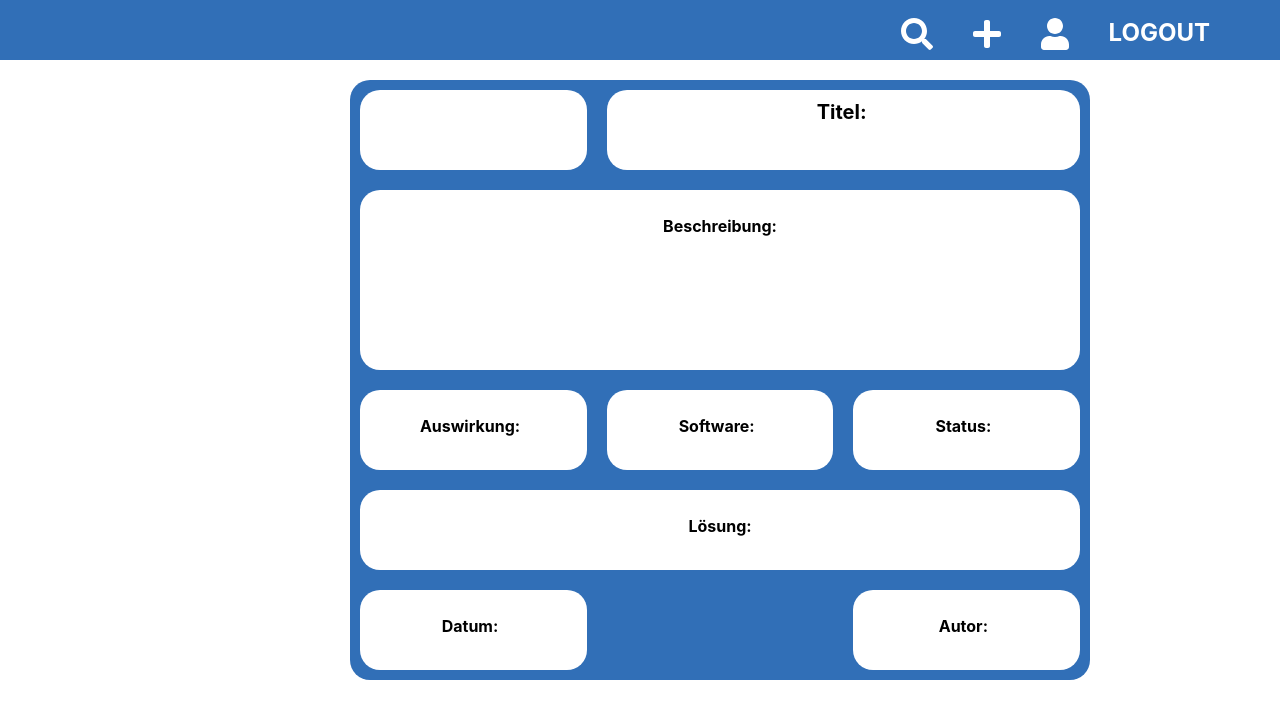
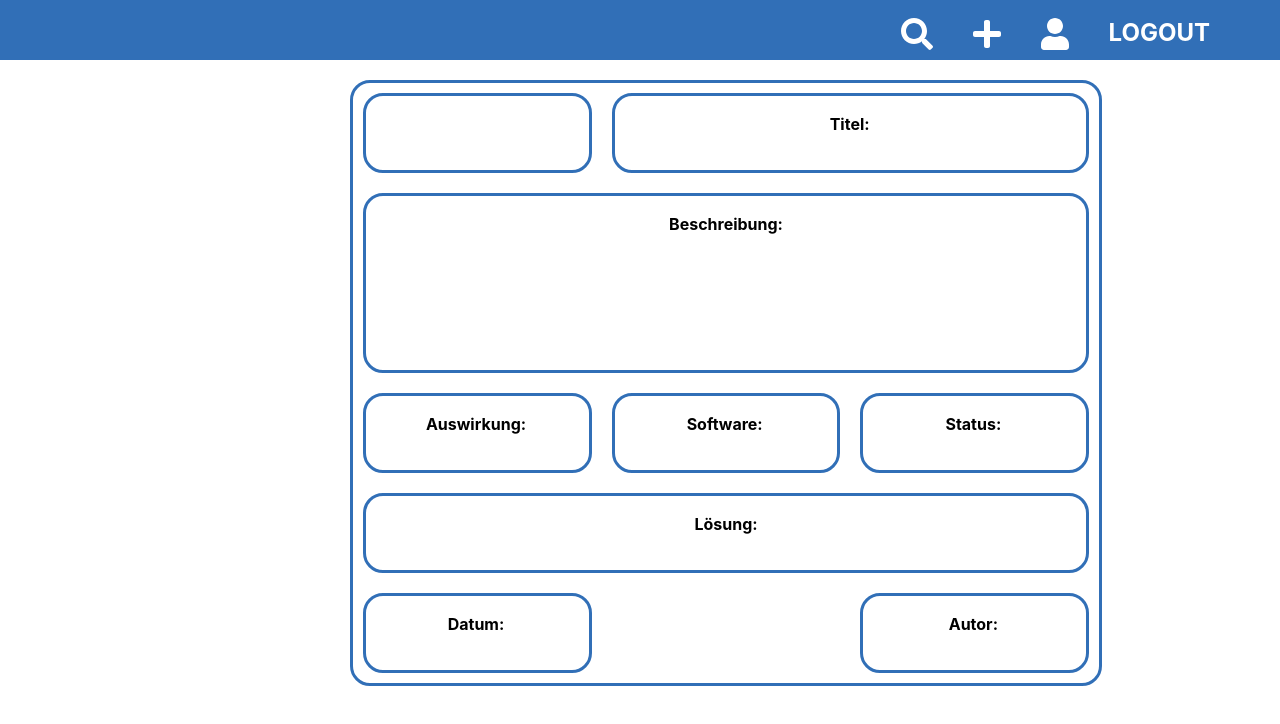
Before and after one commit to HuSchKa2020/Studienarbeit, a React (Create React App) app in the folder client/: page /fehler/ansicht/1 in a window 1280 px wide. Shown: the top 724 px of the page. Built offline with nearby package versions, Linux system fonts and the light colour scheme; no server answers.

Commit message:
Einzelansicht überarbeitet
bissl schlichter und besser zentriert

```diff
--- a/client/src/components/EinzelnerFehler.js
+++ b/client/src/components/EinzelnerFehler.js
@@ -37,13 +37,13 @@ const Fehler = () => {
   return (
     <article className="grid-box">
       <div className="box-ID">
-        <p>{fehler.fehlerid}</p>
+        <p id="einzelFehlerID">{fehler.fehlerid}</p>
       </div>
       <div className="box-Titel">
-        <h2 id="einzelFehlerTitel">
-          Titel: <br />
+        <p id="einzelFehlerTitel">
+          <b> Titel:</b> <br />
           {fehler.titel}
-        </h2>
+        </p>
       </div>
       <div className="box-Beschreibung">
         <p id="beschreibung">
--- a/client/src/components/Fehleransicht.css
+++ b/client/src/components/Fehleransicht.css
@@ -4,8 +4,9 @@
   margin-left: 350px;
   margin-top: 20px;
   border-radius: 20px;
+  border-color: #316fb7;
+  border-style: solid;
 
-  background: #316fb7;
   display: grid;
   grid-template-columns: 1fr 1fr 1fr;
   grid-template-rows: 100px 200px 100px 100px 100px;
@@ -18,13 +19,17 @@
 }
 
 p {
+  margin-top: 8px;
   text-align: center;
 }
 
 #einzelFehlerTitel {
   text-align: center;
   width: 450px;
-  font-size: 20px;
+}
+
+#einzelFehlerID {
+  margin-top: 16px;
 }
 
 #beschreibung {
@@ -36,7 +41,9 @@ p {
 }
 
 .box-ID {
-  background: white;
+  border-style: solid;
+  border-radius: 10px;
+  border-color: #316fb7;
   grid-area: id;
   margin: 10px;
   border-radius: 20px;
@@ -44,6 +51,9 @@ p {
 }
 
 .box-Titel {
+  border-style: solid;
+  border-radius: 10px;
+  border-color: #316fb7;
   background: white;
   grid-area: titel;
   margin: 10px;
@@ -51,6 +61,9 @@ p {
 }
 
 .box-Beschreibung {
+  border-style: solid;
+  border-radius: 10px;
+  border-color: #316fb7;
   background: white;
   grid-area: beschreibung;
   margin: 10px;
@@ -58,6 +71,9 @@ p {
 }
 
 .box-Software {
+  border-style: solid;
+  border-radius: 10px;
+  border-color: #316fb7;
   background: white;
   grid-area: software;
   margin: 10px;
@@ -66,6 +82,9 @@ p {
 }
 
 .box-Auswirkung {
+  border-style: solid;
+  border-radius: 10px;
+  border-color: #316fb7;
   background: white;
   grid-area: auswirkung;
   margin: 10px;
@@ -74,6 +93,9 @@ p {
 }
 
 .box-Status {
+  border-style: solid;
+  border-radius: 10px;
+  border-color: #316fb7;
   background: white;
   grid-area: status;
   margin: 10px;
@@ -82,6 +104,9 @@ p {
 }
 
 .box-Loesung {
+  border-style: solid;
+  border-radius: 10px;
+  border-color: #316fb7;
   background: white;
   grid-area: loesung;
   margin: 10px;
@@ -90,6 +115,9 @@ p {
 }
 
 .box-Autor {
+  border-style: solid;
+  border-radius: 10px;
+  border-color: #316fb7;
   background: white;
   grid-area: autor;
   margin: 10px;
@@ -98,6 +126,9 @@ p {
 }
 
 .box-Datum {
+  border-style: solid;
+  border-radius: 10px;
+  border-color: #316fb7;
   background: white;
   grid-area: datum;
   margin: 10px;
```
